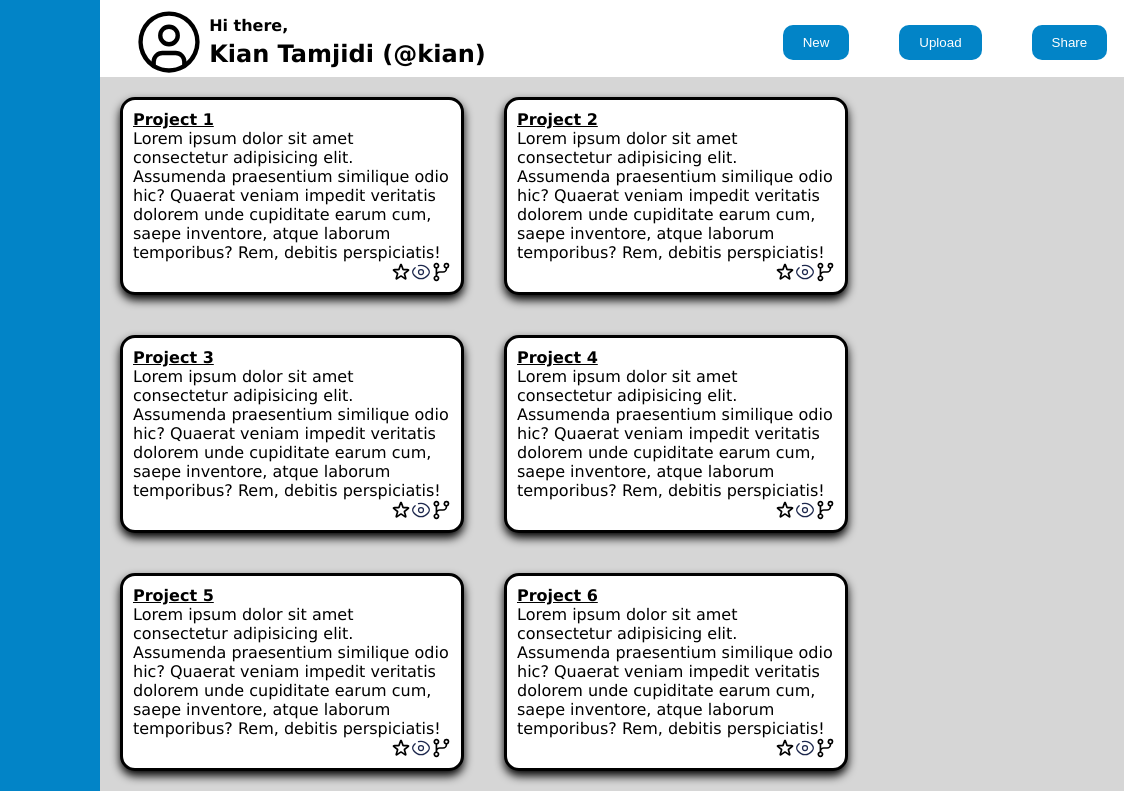
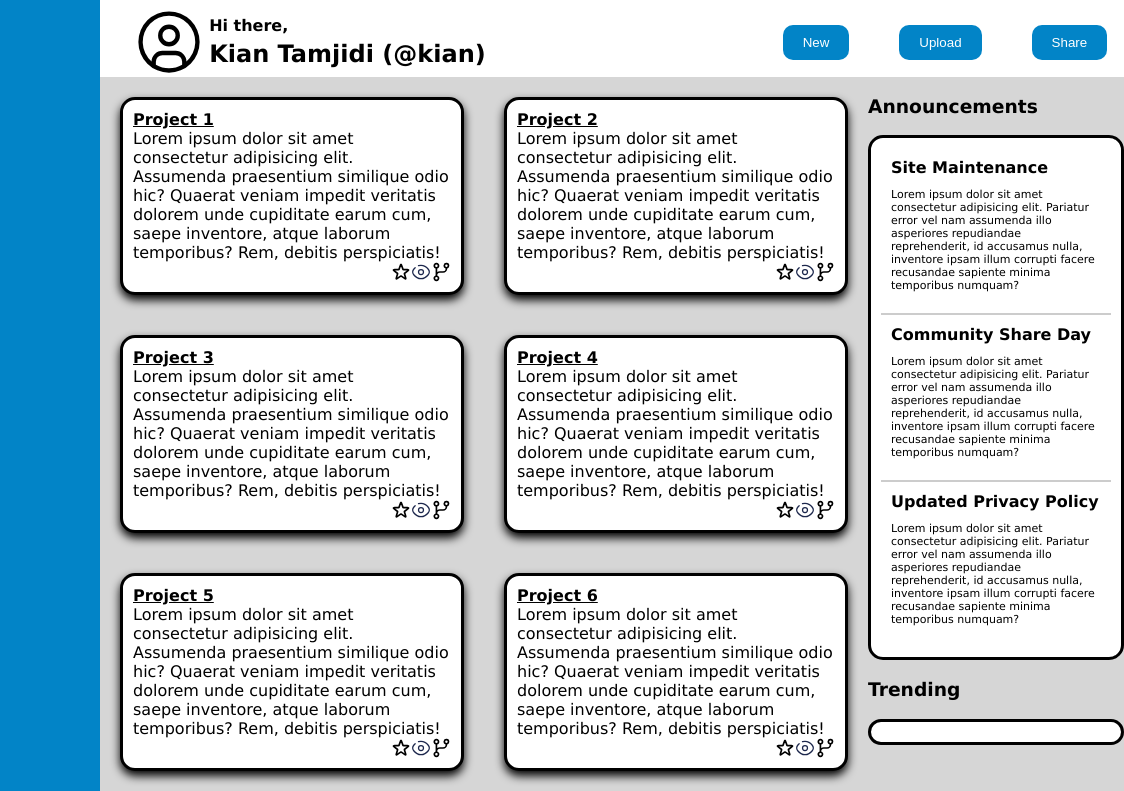
Before and after one commit to kian-tamjidi04/admin-dashboard, a plain HTML site: page index.html in a window 1280 px wide. Shown: the part 63-854 px from the top of the page, 156-1280 px from the left. Drawn offline with Linux system fonts and the light colour scheme.

Commit message:
Finish announcements area

```diff
--- a/index.html
+++ b/index.html
@@ -139,7 +139,29 @@
                     </div>
                 </div>
                 <div class="bottom-lhs">
+                    <div class="announcements">
+                        <h3>Announcements</h3>
+                        <div class="generic-box">
+                            <div class="announcement-info">
+                                <h4>Site Maintenance</h4>
+                                <p>Lorem ipsum dolor sit amet consectetur adipisicing elit. Pariatur error vel nam assumenda illo asperiores repudiandae reprehenderit, id accusamus nulla, inventore ipsam illum corrupti facere recusandae sapiente minima temporibus numquam?</p>
+                            </div>
+                            <div class="announcement-info">
+                                <h4>Community Share Day</h4>
+                                <p>Lorem ipsum dolor sit amet consectetur adipisicing elit. Pariatur error vel nam assumenda illo asperiores repudiandae reprehenderit, id accusamus nulla, inventore ipsam illum corrupti facere recusandae sapiente minima temporibus numquam?</p>
+                            </div>
+                            <div class="announcement-info">
+                                <h4>Updated Privacy Policy</h4>
+                                <p>Lorem ipsum dolor sit amet consectetur adipisicing elit. Pariatur error vel nam assumenda illo asperiores repudiandae reprehenderit, id accusamus nulla, inventore ipsam illum corrupti facere recusandae sapiente minima temporibus numquam?</p>
+                            </div>
+                        </div>
+                    </div>
+                    <div class="trending">
+                        <h3>Trending</h3>
+                        <div class="generic-box">
 
+                        </div>
+                    </div>
                 </div>
             </div>
         </div>
--- a/styles.css
+++ b/styles.css
@@ -158,3 +158,28 @@ body {
     align-items: center;
     justify-content: end;
 }
+
+.generic-box {
+    background-color: white;
+    border-style: solid;
+    border-color: black;
+    padding: 10px;
+    border-radius: 15px;
+}
+
+.announcement-info > p {
+    font-size: 11px;
+}
+
+.announcement-info > h4 {
+    margin: 0px;
+}
+
+.generic-box .announcement-info {
+    border-bottom: 2px solid #ccc;
+    padding: 10px;
+}
+
+.generic-box .announcement-info:last-child {
+    border-bottom: none;
+}
```
